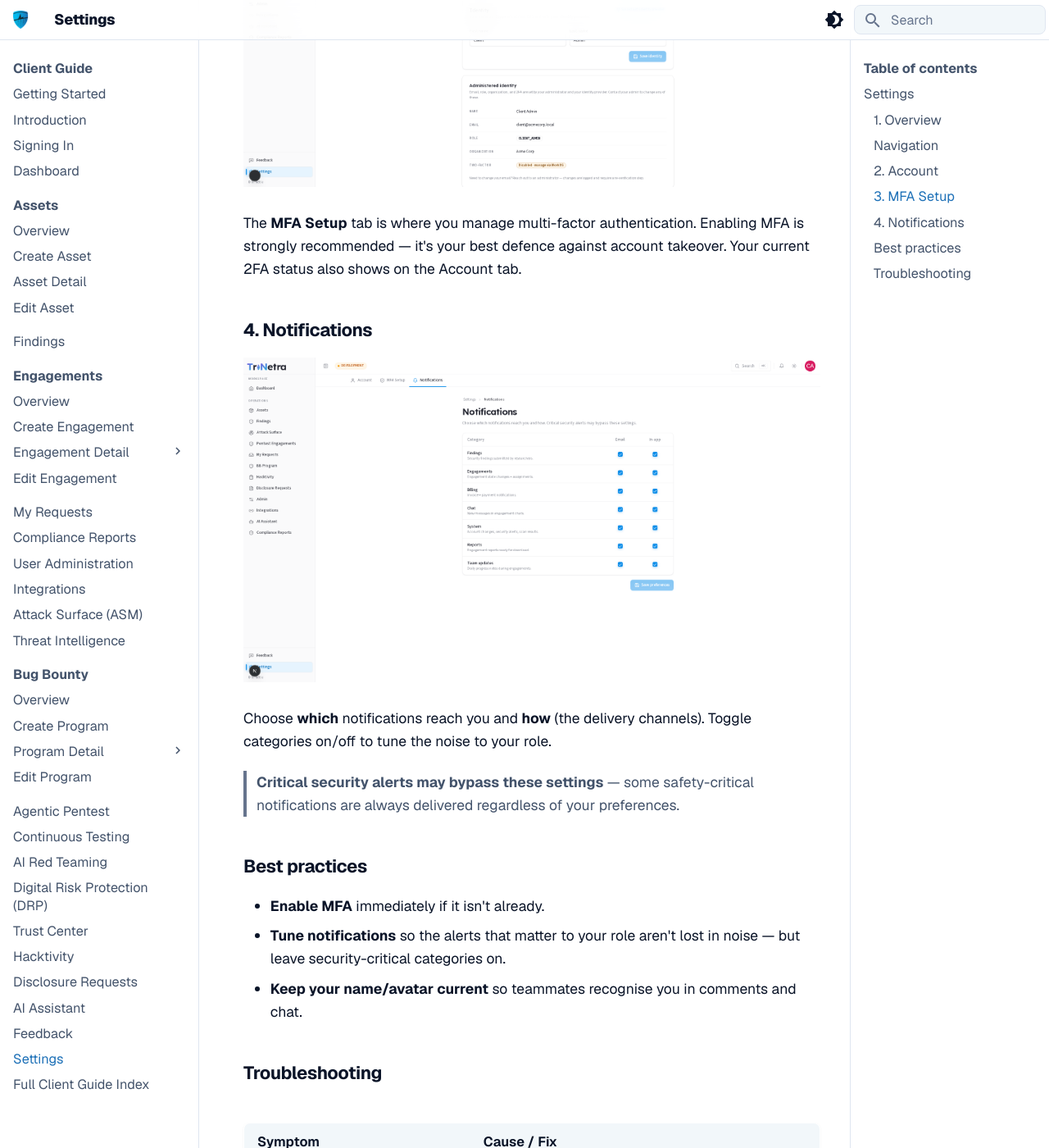
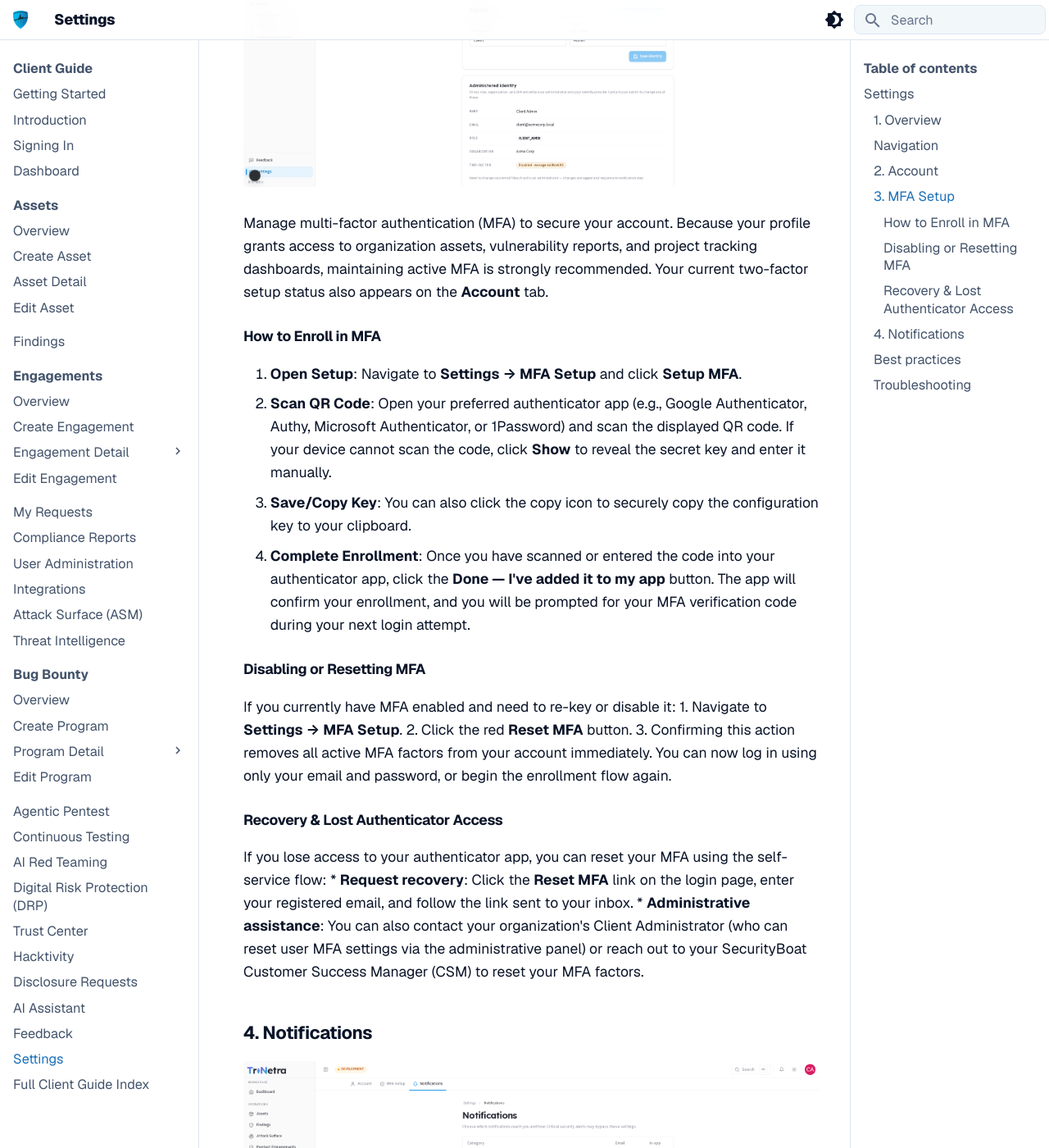
Before and after one commit to Securityboat/SB1-Knowladge-Base-, an MkDocs documentation site: the page built from docs/client/14-settings.md, in a window 1280 px wide and 1400 px high, scrolled down 1819 px. Shown: the whole window at 82% size. Built offline with MkDocs 1.6.1 and Material for MkDocs 9.7.7, drawn with Linux system fonts in a browser that asks for light colours.

Commit message:
Thoroughly document MFA Setup workspace and recovery flow in client and researcher settings guides

```diff
--- a/docs/client/14-settings.md
+++ b/docs/client/14-settings.md
@@ -32,10 +32,24 @@ Click **Settings** at the bottom of the sidebar. It opens on the **Account** tab
 
 ![MFA Setup — configure multi-factor authentication for your account.](../images/client_settings_mfa.png)
 
-The **MFA Setup** tab is where you manage multi-factor
-authentication. Enabling MFA is strongly recommended — it's your
-best defence against account takeover. Your current 2FA status also shows on the
-Account tab.
+Manage multi-factor authentication (MFA) to secure your account. Because your profile grants access to organization assets, vulnerability reports, and project tracking dashboards, maintaining active MFA is strongly recommended. Your current two-factor setup status also appears on the **Account** tab.
+
+#### How to Enroll in MFA
+1. **Open Setup**: Navigate to **Settings → MFA Setup** and click **Setup MFA**.
+2. **Scan QR Code**: Open your preferred authenticator app (e.g., Google Authenticator, Authy, Microsoft Authenticator, or 1Password) and scan the displayed QR code. If your device cannot scan the code, click **Show** to reveal the secret key and enter it manually.
+3. **Save/Copy Key**: You can also click the copy icon to securely copy the configuration key to your clipboard.
+4. **Complete Enrollment**: Once you have scanned or entered the code into your authenticator app, click the **Done — I've added it to my app** button. The app will confirm your enrollment, and you will be prompted for your MFA verification code during your next login attempt.
+
+#### Disabling or Resetting MFA
+If you currently have MFA enabled and need to re-key or disable it:
+1. Navigate to **Settings → MFA Setup**.
+2. Click the red **Reset MFA** button.
+3. Confirming this action removes all active MFA factors from your account immediately. You can now log in using only your email and password, or begin the enrollment flow again.
+
+#### Recovery & Lost Authenticator Access
+If you lose access to your authenticator app, you can reset your MFA using the self-service flow:
+*   **Request recovery**: Click the **Reset MFA** link on the login page, enter your registered email, and follow the link sent to your inbox.
+*   **Administrative assistance**: You can also contact your organization's Client Administrator (who can reset user MFA settings via the administrative panel) or reach out to your SecurityBoat Customer Success Manager (CSM) to reset your MFA factors.
 
 ### 4. Notifications
 
--- a/docs/researcher/13-settings.md
+++ b/docs/researcher/13-settings.md
@@ -40,8 +40,26 @@ Click **Settings** (bottom of the sidebar) → opens on **Account**.
 
 ### 3. MFA Setup
 
-Manage multi-factor authentication from this section. Enable it — your
-account carries findings, contracts, and payout details.
+Manage multi-factor authentication (MFA) to secure your account. Because your profile carries sensitive findings, signed contracts, and bank payout details, maintaining active MFA is highly recommended.
+
+![Researcher Settings — MFA Setup tab shows current status (MFA Disabled), links to "Show QR code" and "Reset MFA", and a summary of how MFA works. (1 of 1)](../images/res_settings_mfa_setup.png)
+
+#### How to Enroll in MFA
+1. **Open Setup**: Navigate to **Settings → MFA Setup** and click **Setup MFA**.
+2. **Scan QR Code**: Open your preferred authenticator app (e.g., Google Authenticator, Authy, Microsoft Authenticator, or 1Password) and scan the displayed QR code. If your device cannot scan the code, click **Show** to reveal the secret key and enter it manually.
+3. **Save/Copy Key**: You can also click the copy icon to securely copy the configuration key to your clipboard.
+4. **Complete Enrollment**: Once you have scanned or entered the code into your authenticator app, click the **Done — I've added it to my app** button. The app will confirm your enrollment, and you will be prompted for your MFA verification code during your next login attempt.
+
+#### Disabling or Resetting MFA
+If you currently have MFA enabled and need to re-key or disable it:
+1. Navigate to **Settings → MFA Setup**.
+2. Click the red **Reset MFA** button.
+3. Confirming this action removes all active MFA factors from your account immediately. You can now log in using only your email and password, or begin the enrollment flow again.
+
+#### Recovery & Lost Authenticator Access
+If you lose access to your authenticator app, you can reset your MFA using the self-service flow:
+*   **Request recovery**: Click the **Reset MFA** link on the login page, enter your registered email, and follow the link sent to your inbox.
+*   **Administrative assistance**: If you cannot access your email, contact the SecurityBoat support team to verify your identity and manually reset your MFA settings from the administration panel.
 
 ---
 
```
Also changed, not shown: docs/client/02-login.md (+3 -2 lines), docs/researcher/02-login.md (+3 -2 lines), docs/images/res_settings_mfa_setup.png (added).
